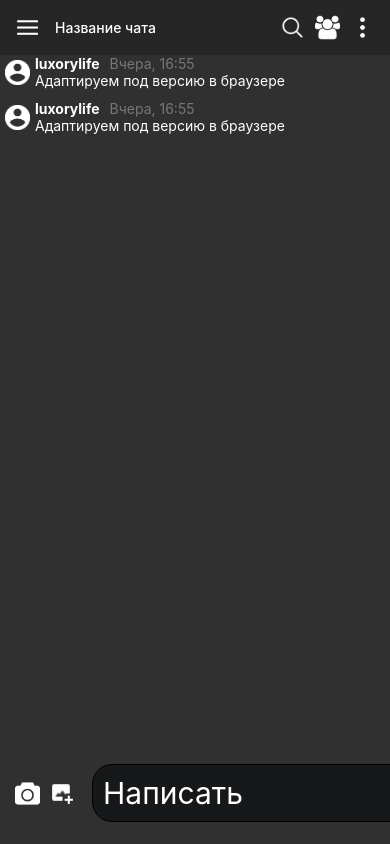
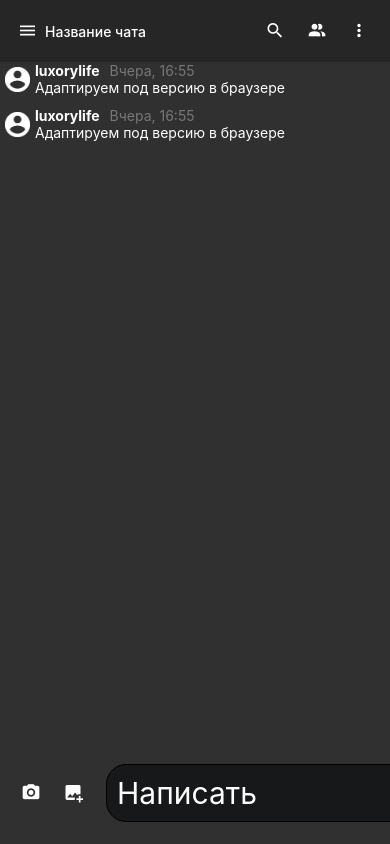
Before and after one commit to ponchik009/TULAHACK-CHAT-MOBILE, a React Native app: screen /Home in a window 390 px wide. Built offline with nearby package versions, Linux system fonts and the light colour scheme.

Commit message:
Нашел очень классную библиотеку react-native-paper

```diff
--- a/App.tsx
+++ b/App.tsx
@@ -4,15 +4,11 @@ import {
   SafeAreaView,
   StyleSheet,
   View,
-  Text,
   Dimensions,
-  Button,
 } from "react-native";
-import { StatusBar } from "expo-status-bar";
-
 import AuthPage from "./pages/AuthPage/AuthPage";
 import MainPage from "./pages/MainPage/MainPage";
-import { GlobalProvider } from './state/GlobalProvider';
+import { Provider } from 'react-native-paper';
 
 const width = Dimensions.get("window").width; //full width
 const height = Dimensions.get("window").height; //full height
@@ -36,6 +32,7 @@ const App = () => {
   };
 
   return (
+    <Provider>
       <SafeAreaView style={{ flex: 1, backgroundColor: "#000" }}>
         {/* <GlobalProvider> */}
         {isAuth ? (
@@ -67,6 +64,7 @@ const App = () => {
         )}
         {/* </GlobalProvider> */}
       </SafeAreaView>
+    </Provider>
   );
 };
 const styles = StyleSheet.create({
@@ -74,8 +72,7 @@ const styles = StyleSheet.create({
     backgroundColor: "#161819",
     justifyContent: "center",
     alignItems: "center",
-    width,
-    height,
+    flex: 1,
   },
 });
 export default App;
--- a/components/Appbar/index.tsx
+++ b/components/Appbar/index.tsx
@@ -8,56 +8,55 @@ import {
 } from "react-native";
 import Swipeable from "react-native-gesture-handler/Swipeable";
 import { TouchableHighlight } from "react-native-gesture-handler";
-
+import { Button, Menu, Divider, Provider, IconButton, Colors } from 'react-native-paper';
 export interface AppBarProps {
     sideBarRef: RefObject<Swipeable>
 }
 
 const AppBar: React.FC<AppBarProps> = ({ sideBarRef }: any) => {
+    const [visible, setVisible] = React.useState(false);
+
+    const openMenu = () => setVisible(true);
+
+    const closeMenu = () => setVisible(false);
     return (
         <View style={styles.appBar}>
-            <TouchableHighlight
-                style={styles.appBar__menu}
-                onPress={() => {
-                    sideBarRef.current?.openLeft();
-                }}
-            >
-                <View>
-                    <Image
-                        source={require("../../assets/icons/icons8-меню-24.png")}
-                        style={styles.buttonImageIconStyle}
-                    />
-                </View>
-            </TouchableHighlight>
+            <IconButton
+                icon="menu"
+                color={Colors.white}
+                size={20}
+                onPress={() => { sideBarRef.current?.openLeft() }}
+                style={styles.buttonImageIconStyle}
+            />
+
             <Text style={styles.chatName}>Название чата</Text>
-            <TouchableHighlight onPress={() => { }}>
-                <View>
-                    <Image
-                        source={require("../../assets/icons/icons8-поиск.png")}
-                        style={styles.buttonImageIconStyle}
-                    />
-                </View>
-            </TouchableHighlight>
-            <TouchableHighlight
-                onPress={() => {
-                    sideBarRef.current?.openRight();
-                }}
-            >
-                <View>
-                    <Image
-                        source={require("../../assets/icons/group-profile-users_icon-icons.com_73540.png")}
-                        style={styles.buttonImageIconStyle}
-                    />
-                </View>
-            </TouchableHighlight>
-            <TouchableHighlight onPress={() => { }}>
-                <View>
-                    <Image
-                        source={require("../../assets/icons/3844442-dot-menu-more-vertical_110310.png")}
-                        style={styles.buttonImageIconStyle}
-                    />
-                </View>
-            </TouchableHighlight>
+            <IconButton
+                icon="magnify"
+                color={Colors.white}
+                size={20}
+
+                onPress={() => console.log('Pressed')}
+            />
+            <IconButton
+                icon="account-multiple"
+                color={Colors.white}
+                size={20}
+                onPress={() => { sideBarRef.current?.openRight() }}
+            />
+
+            <Menu
+                visible={visible}
+                onDismiss={closeMenu}
+                anchor={<IconButton
+                    icon="dots-vertical"
+                    color={Colors.white}
+                    size={20}
+                    onPress={() => openMenu()}
+                />}>
+                <Menu.Item onPress={() => { }} title="Закреплённые сообщения" />
+                <Menu.Item onPress={() => { }} title="Параметры канала" />
+                <Menu.Item onPress={() => { }} title="Параметры уведомлений" />
+            </Menu>
         </View>
     )
 }
--- a/components/BottomBar/index.tsx
+++ b/components/BottomBar/index.tsx
@@ -7,6 +7,7 @@ import {
     TextInput,
 } from "react-native";
 import { TouchableHighlight } from "react-native-gesture-handler";
+import { Colors, IconButton } from "react-native-paper";
 
 export interface BottomBarProps {
     message: {
@@ -18,36 +19,31 @@ export interface BottomBarProps {
 const BottomBar: React.FC<BottomBarProps> = ({ message }) => {
     return (
         <View style={styles.bottomBar}>
-            <TouchableHighlight onPress={() => { }}>
-                <View>
-                    <Image
-                        source={require("../../assets/icons/photo-camera-black-tool_icon-icons.com_72960.png")}
-                        style={styles.buttonImageIconStyle}
-                    />
-                </View>
-            </TouchableHighlight>
-            <TouchableHighlight onPress={() => { }}>
-                <View>
-                    <Image
-                        source={require("../../assets/icons/add_image_icon_215147.png")}
-                        style={styles.buttonImageIconStyle}
-                    />
-                </View>
-            </TouchableHighlight>
+            <IconButton
+                icon="camera"
+                color={Colors.white}
+                size={20}
+                onPress={() => { }}
+            />
+            <IconButton
+                icon="image-plus"
+                color={Colors.white}
+                size={20}
+                onPress={() => { }}
+            />
+
             <TextInput
                 placeholder="Написать"
                 style={styles.input}
                 value={message.value}
                 onChangeText={message.onChange}
             />
-            <TouchableHighlight onPress={() => { }}>
-                <View>
-                    <Image
-                        source={require("../../assets/icons/send_90420.png")}
-                        style={styles.buttonImageIconStyle}
-                    />
-                </View>
-            </TouchableHighlight>
+            <IconButton
+                icon="send"
+                color={Colors.white}
+                size={20}
+                onPress={() => { }}
+            />
         </View>
     )
 }
--- a/package.json
+++ b/package.json
@@ -24,6 +24,7 @@
     "react-native": "0.64.3",
     "react-native-gesture-handler": "^2.4.1",
     "react-native-image-picker": "^4.7.3",
+    "react-native-paper": "^4.12.0",
     "react-native-safe-area-context": "^4.2.4",
     "react-native-screens": "^1.0.0-alpha.23",
     "react-native-svg": "^12.3.0",
```
Also changed, not shown: 1 other file (tests, documents, lock files or other folders). Lines whose indentation alone changed are shown as unchanged.
